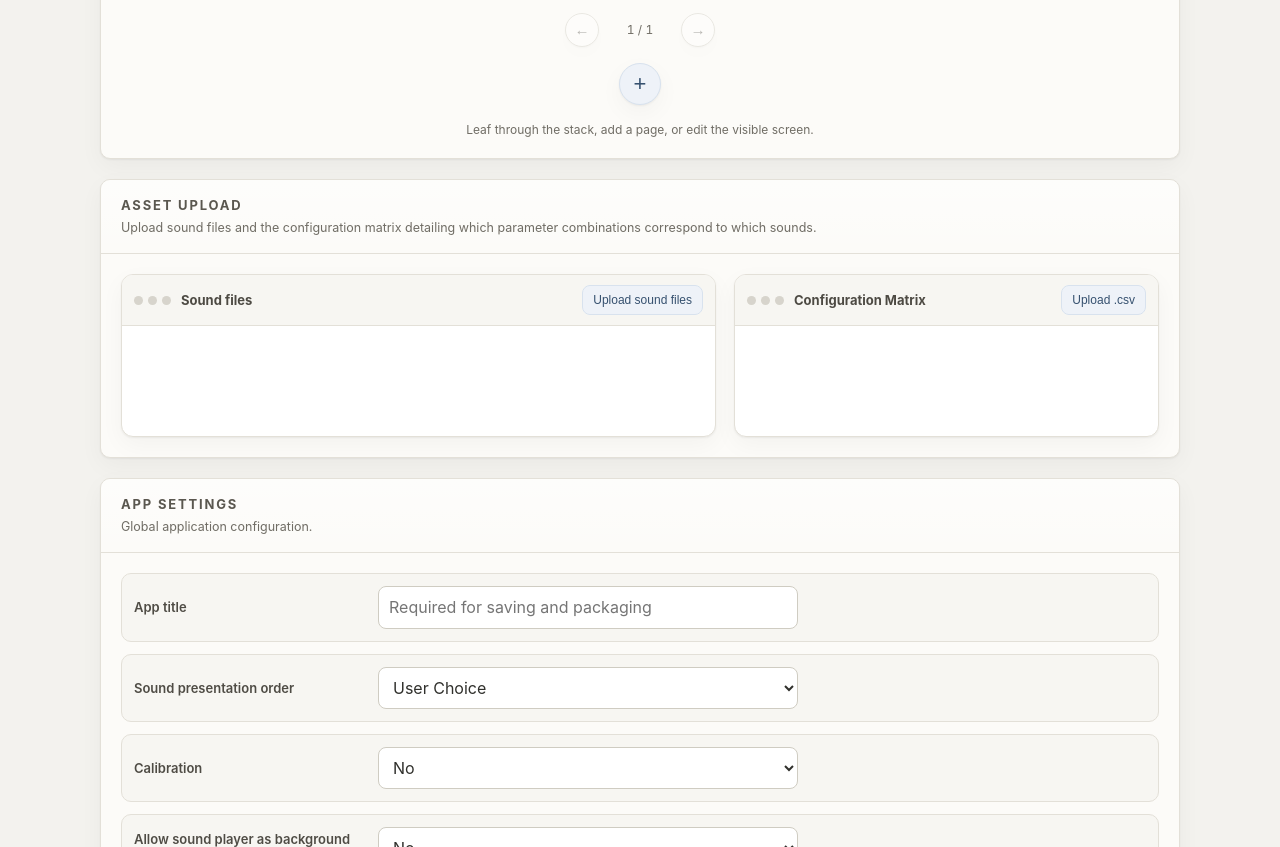
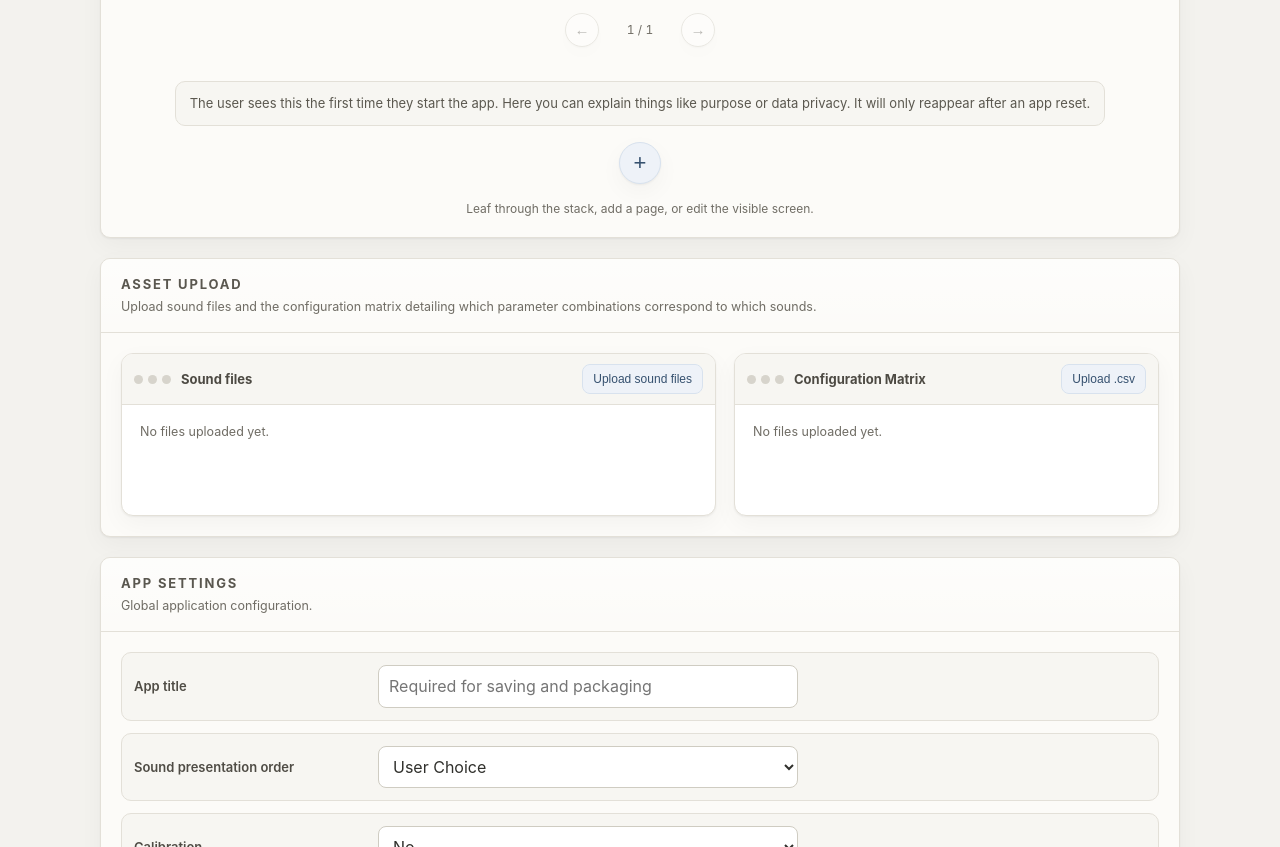
Before and after one commit to DavidSDLR/editor-testing, a plain HTML site: page index.html in a window 1280 px wide. Shown: the part 672-1519 px from the top of the page. Drawn offline with Linux system fonts and the light colour scheme.

```diff
--- a/index.html
+++ b/index.html
@@ -874,6 +874,8 @@
               </button>
             </div>
 
+            <div class="description"></div>
+
             <button
               type="button"
               class="plus"
@@ -985,24 +987,15 @@
       updateDescription(tab);
     }
 
-    function updateDescription(tab) {
-      const data = state.tabs[tab];
+        function updateDescription(tab) {
       const panel = panelMap[tab];
-      const screen = data.screens[data.index];
+      const el = panel && panel.querySelector(".description");
+      if (!el) return;
 
-      const text = screen.text.replace(/\s+/g, " ").trim();
-      const preview = text
-        ? (text.length > 96 ? text.slice(0, 96) + "…" : text)
-        : "empty";
+      const desc = TABS_DESCRIPTION[TABS.indexOf(tab)] || "";
 
-      const imagePart = screen.imageName
-        ? `Attached image: ${screen.imageName}.`
-        : "No image attached yet.";
-
-      const desc =
-        `"${preview}".`;
-
-      panel.querySelector(".description").textContent = desc;
+      // render *word* as emphasis, after escaping
+      el.innerHTML = escapeHTML(desc).replace(/\*(.+?)\*/g, "<em>$1</em>");
     }
 
     function addScreen(tab) {
```
